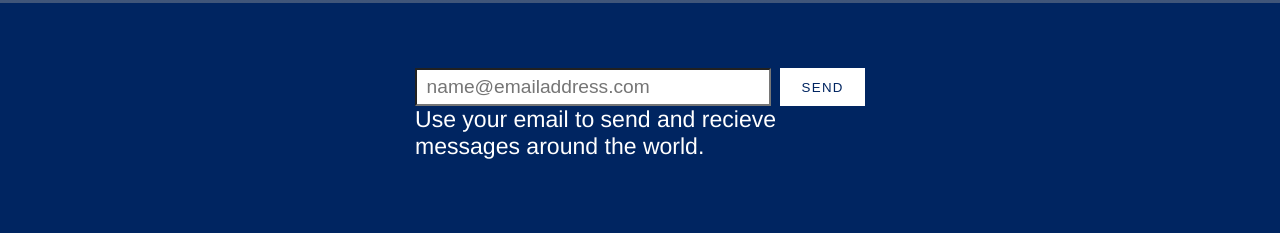
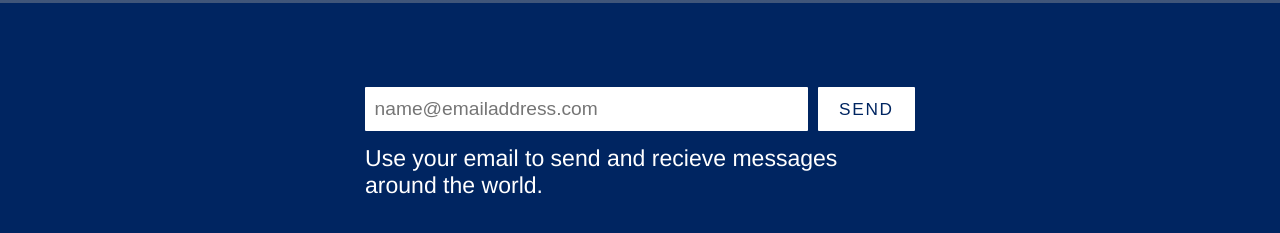
Before and after one commit to LJNGDAHL/grafiska-verktyg, a website: page assignments/idea.html in a window 1280 px wide. Shown: the part 517-750 px from the top of the page. Drawn offline with Linux system fonts and the light colour scheme; grey boxes are pictures that could not be loaded.

Commit message:
Added form, styled input fields and buttons

```diff
--- a/assignments/idea.css
+++ b/assignments/idea.css
@@ -96,30 +96,31 @@ body {
   align-items: center;
   height: 35vh;
   width: 100vw;
-  padding: 1rem 1.5rem 4rem;
-}
-
-@media screen and (min-width: 600px) {
-  .email-container {
-    padding: 2rem 3rem 5rem;
-  }
+  overflow: hidden;
 }
 
 .email-container-item {
   display: flex;
+  min-width: 350px;
+  max-width: 550px;
   width: 100%;
-  max-width: 450px;
+}
+
+.email-container-item:not(:last-child) {
+  margin-bottom: 0.7rem;
 }
 
 .input,
 .button {
   background-color: #fff;
+  border-radius: 1px;
+  border: 0;
   outline: none;
-  height: 2rem;
+  min-height: 2rem;
 }
 
 .input {
-  color: #002561;
+  color: #6EC2EF;
   font-size: 1rem;
   margin-right: 0.5rem;
   padding: 0.2rem 0.5rem;
@@ -130,6 +131,7 @@ body {
   border: 2px solid white;
   color: #002561;
   cursor: pointer;
+  font-size: 0.9rem;
   letter-spacing: 0.1em;
   max-width: 250px;
   padding: 0.5rem 1rem;
--- a/assignments/idea.html
+++ b/assignments/idea.html
@@ -21,10 +21,10 @@
     </div>
   </div>
   <div class="email-container">
-    <div class="email-container-item">
+    <form method="POST" class="email-container-item email-form" autocomplete="on">
       <input type="email" class="input" placeholder="name@emailaddress.com">
-      <button type="button" name="button" class="button">Send</button>
-    </div>
+      <button type="submit" name="submit" class="button">Send</button>
+    </form>
     <div class="email-container-item">
       <p>Use your email to send and recieve messages around the world.</p>
     </div>
```
Also changed, not shown: 1 other file.
